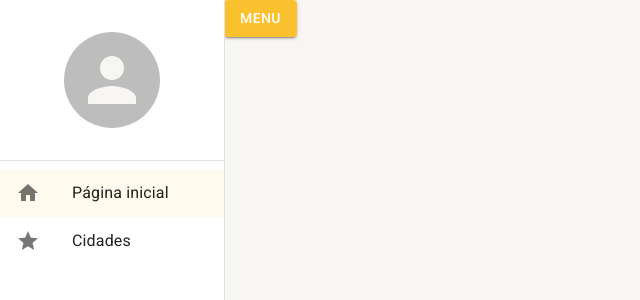
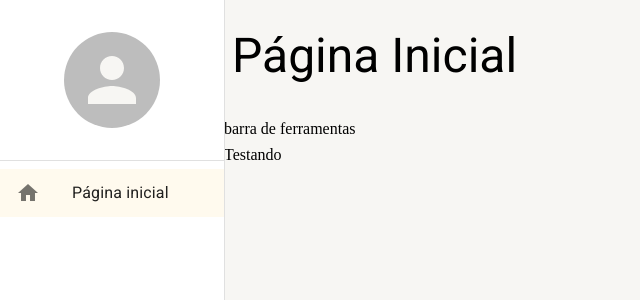
Before and after one commit to thiagoeu/frontendCadastro, a React (Create React App) app: page /pagina-inicial in a window 1280 px wide. Shown: the top 300 px of the page, without its empty margins (0-640 px from the left). Built offline with nearby package versions, Linux system fonts and the light colour scheme.

Commit message:
feat: Dashboard component + Layoutbase component + reposive

```diff
--- /dev/null
+++ b/src/pages/dashboard/Dashboard.tsx
@@ -0,0 +1,10 @@
+import { PageLayoutBase } from "../../shared/layouts";
+
+
+export const Dashboard = () =>{
+    return (
+        <PageLayoutBase titulo="Página Inicial" barraDeFerramentas={<>barra de ferramentas</>}>
+            Testando
+        </PageLayoutBase>
+    );
+};
--- a/src/pages/index.ts
+++ b/src/pages/index.ts
@@ -1 +1 @@
-export {}
+export * from './dashboard/Dashboard'
--- a/src/routes/index.tsx
+++ b/src/routes/index.tsx
@@ -1,28 +1,24 @@
-import { Button } from "@mui/material";
+// import { Button } from "@mui/material";
 import { Navigate, Route, Routes } from "react-router-dom";
 import { useDrawerContext } from "../shared/contexts";
 import { useEffect } from "react";
+import { Dashboard } from "../pages";
 
 export const AppRoutes = () => {
-    const {toggleDrawerOpen , setDrawerOptions} = useDrawerContext();
+    const {setDrawerOptions} = useDrawerContext();
     useEffect( ()=>{
         setDrawerOptions([
             {
                 path: '/pagina-inicial',
                 label: 'Página inicial',
                 icon: 'home',
-            },
-            {
-                path: '/cidades',
-                label: 'Cidades',
-                icon: 'star',
             }
         ]);
     },[]);
 
     return (
         <Routes>
-            <Route path="/pagina-inicial" element={<Button variant="contained" color="primary" onClick={toggleDrawerOpen}>MENU</Button>}/>
+            <Route path="/pagina-inicial" element={<Dashboard/>}/>
             <Route path="*" element={<Navigate to="/pagina-inicial"/>}/>
         </Routes>
     );
--- /dev/null
+++ b/src/shared/layouts/PageLayoutBase.tsx
@@ -0,0 +1,48 @@
+
+import { Box, Icon, IconButton, Theme, Typography, useMediaQuery, useTheme } from "@mui/material";
+import React, { ReactNode } from "react"
+import { useDrawerContext } from "../contexts";
+
+
+
+interface IPageLayoutBaseProps {
+    titulo: string;
+    children: React.ReactNode;
+    barraDeFerramentas: ReactNode;
+}
+
+export const PageLayoutBase : React.FC<IPageLayoutBaseProps> = ({children , titulo , barraDeFerramentas}) => {
+    const theme = useTheme();
+    const smDown = useMediaQuery((theme: Theme) => theme.breakpoints.down('sm'));
+    const mdDown = useMediaQuery((theme: Theme) => theme.breakpoints.down('md'));
+    const {toggleDrawerOpen} = useDrawerContext();
+
+    return (
+        <Box height='100%' display='flex' flexDirection="column" gap={1}>
+            <Box padding={1} display="flex"  alignItems='center' gap={1} height={theme.spacing(smDown ? 6 : mdDown ? 8 : 12)}>
+
+                {smDown && (
+                <IconButton onClick={toggleDrawerOpen}>
+                    <Icon>menu</Icon>
+                </IconButton>)}
+
+
+
+                <Typography  variant={smDown ? 'h5' : mdDown ? 'h4' : 'h3' } whiteSpace="nowrap" overflow="hidden" textOverflow='ellipsis'>
+                    {titulo}
+                </Typography>
+            </Box>
+
+            {barraDeFerramentas && (
+                <Box>
+                    {barraDeFerramentas}
+                </Box>)}
+
+            <Box flex={1} overflow='auto'>
+                {children}
+            </Box>
+
+
+        </Box>
+    );
+};
--- a/src/shared/layouts/index.ts
+++ b/src/shared/layouts/index.ts
@@ -1 +1 @@
-export {}
+export * from './PageLayoutBase'
```
